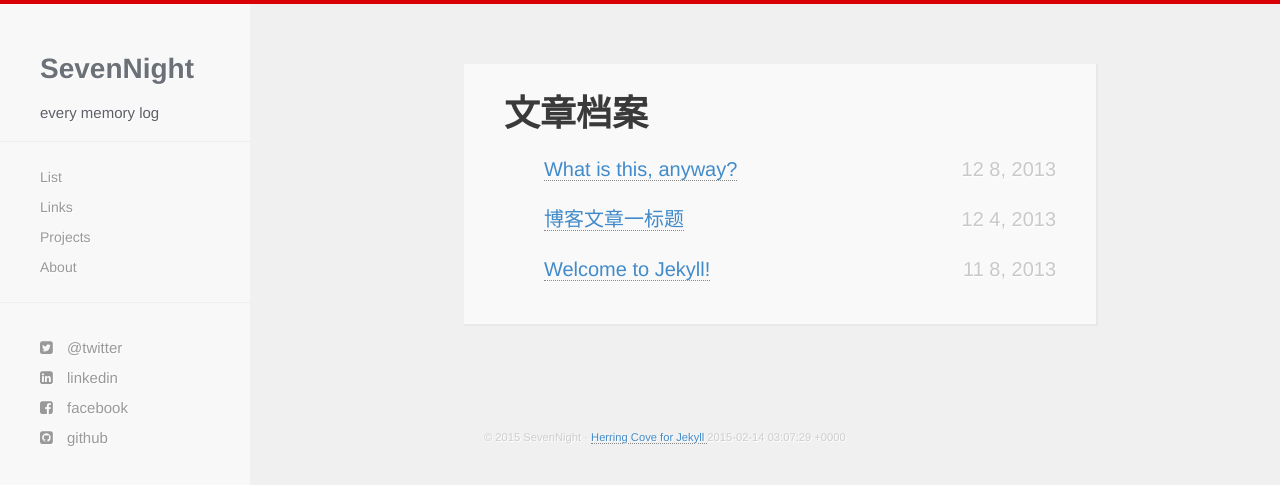
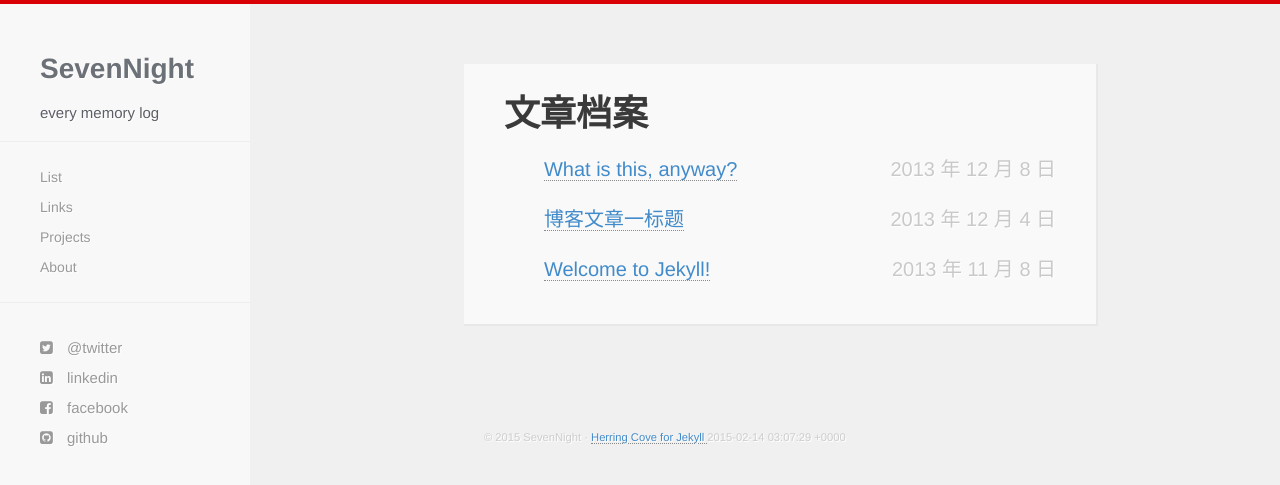
Before and after one commit to ceares/blog, a Jekyll site: the page built from list.html, in a window 1280 px wide. Shown: the top 485 px of the page. Built offline with Jekyll 4.4.1, drawn with Linux system fonts in a browser that asks for light colours; nearby versions of some CDN libraries; Markdown is read by kramdown in place of the engine named in the settings.

Commit message:
Update list.html

```diff
--- a/list.html
+++ b/list.html
@@ -6,7 +6,7 @@ title: All Posts
   <h1>文章档案</h1>
   <ul class="posts">
     {% for post in site.posts %}
-    <li><span><a href="{{ site.baseurl }}{{ post.url }}">{{ post.title }}</a><time class="pull-right post-list">{{ post.date | date_to_string | date: "%m %-d, %Y"  }}</h4></time></span></span></li>
+    <li><span><a href="{{ site.baseurl }}{{ post.url }}">{{ post.title }}</a><time class="pull-right post-list">{{ post.date | date_to_string | date: "%Y 年 %m 月 %-d 日 "  }}</h4></time></span></span></li>
     {% endfor %}
   </ul>
 </div>
```
